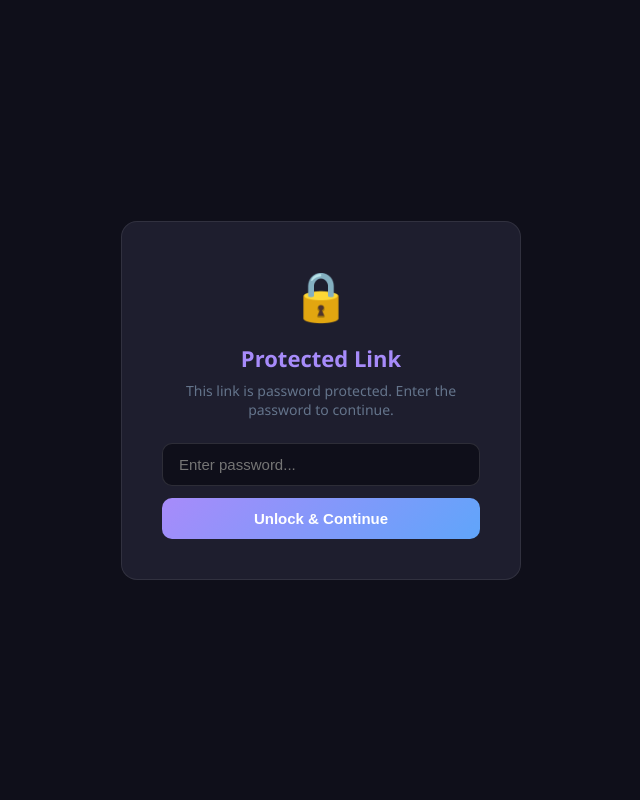
After one commit to Manvir-coderbull/SnapLink, a Flask app: page /1/protect in a window 1280 px wide. The commit adds this page. Shown: the whole page, without its empty margins (319-959 px from the left). Run offline with Flask 3, Linux system fonts and the light colour scheme.

Commit message:
fix: password UI page and analytics button route

```diff
--- a/app.py
+++ b/app.py
@@ -95,9 +95,12 @@ def redirect_url(short_code):
 
         if password:
             provided = request.args.get('password')
+            if not provided:
+                conn.close()
+                return render_template('password.html')
             if provided != password:
                 conn.close()
-                return jsonify({'error': 'Password required', 'hint': 'Add ?password=yourpassword to the URL'}), 401
+                return redirect(f'/{short_code}/protect?error=wrong')
 
         cursor.execute('INSERT INTO clicks (short_code) VALUES (?)', (short_code,))
         conn.commit()
@@ -106,6 +109,10 @@ def redirect_url(short_code):
     else:
         conn.close()
         return jsonify({'error': 'Link not found'}), 404
+
+@app.route('/<short_code>/protect')
+def password_page(short_code):
+    return render_template('password.html')
 
 @app.route('/analytics/<short_code>')
 def analytics(short_code):
--- a/templates/dashboard.html
+++ b/templates/dashboard.html
@@ -216,7 +216,7 @@
                             <div class="clicks-label">clicks</div>
                         </div>
                         <button class="btn-icon" onclick="copyUrl('${link.short_code}')">📋</button>
-                        <button class="btn-icon" onclick="window.open('/analytics-page/${link.short_code}')">📊</button>
+                        <button class="btn-icon" onclick="window.open('/analytics/${link.short_code}')">📊</button>
                         <button class="btn-icon btn-delete" onclick="deleteLink('${link.short_code}')">🗑️</button>
                     </div>
                 </div>
--- /dev/null
+++ b/templates/password.html
@@ -0,0 +1,48 @@
+<!DOCTYPE html>
+<html lang="en">
+<head>
+    <meta charset="UTF-8">
+    <meta name="viewport" content="width=device-width, initial-scale=1.0">
+    <title>SnapLink - Protected Link</title>
+    <style>
+        * { margin: 0; padding: 0; box-sizing: border-box; }
+        body { font-family: 'Segoe UI', sans-serif; background: #0f0f1a; color: #fff; min-height: 100vh; display: flex; align-items: center; justify-content: center; }
+        .card { background: #1e1e2e; border: 1px solid #ffffff15; border-radius: 16px; padding: 40px; max-width: 400px; width: 100%; text-align: center; }
+        .lock { font-size: 48px; margin-bottom: 16px; }
+        h1 { font-size: 22px; margin-bottom: 8px; color: #a78bfa; }
+        p { color: #64748b; font-size: 14px; margin-bottom: 24px; }
+        input { width: 100%; padding: 12px 16px; background: #0f0f1a; border: 1px solid #ffffff20; border-radius: 10px; color: #fff; font-size: 15px; outline: none; margin-bottom: 12px; }
+        input:focus { border-color: #a78bfa; }
+        button { width: 100%; padding: 12px; background: linear-gradient(135deg, #a78bfa, #60a5fa); border: none; border-radius: 10px; color: #fff; font-size: 15px; font-weight: 600; cursor: pointer; }
+        .error { color: #f87171; font-size: 13px; margin-top: 8px; display: none; }
+    </style>
+</head>
+<body>
+    <div class="card">
+        <div class="lock">🔒</div>
+        <h1>Protected Link</h1>
+        <p>This link is password protected. Enter the password to continue.</p>
+        <input type="password" id="passwordInput" placeholder="Enter password..." />
+        <button onclick="unlock()">Unlock & Continue</button>
+        <div class="error" id="errorMsg">Incorrect password. Try again!</div>
+    </div>
+
+    <script>
+        function unlock() {
+            const password = document.getElementById('passwordInput').value;
+            const shortCode = window.location.pathname.split('/').pop();
+            window.location.href = '/' + shortCode + '?password=' + encodeURIComponent(password);
+        }
+
+        document.getElementById('passwordInput').addEventListener('keypress', function(e) {
+            if (e.key === 'Enter') unlock();
+        });
+
+        // Show error if password was wrong
+        const params = new URLSearchParams(window.location.search);
+        if (params.get('error') === 'wrong') {
+            document.getElementById('errorMsg').style.display = 'block';
+        }
+    </script>
+</body>
+</html>
```
